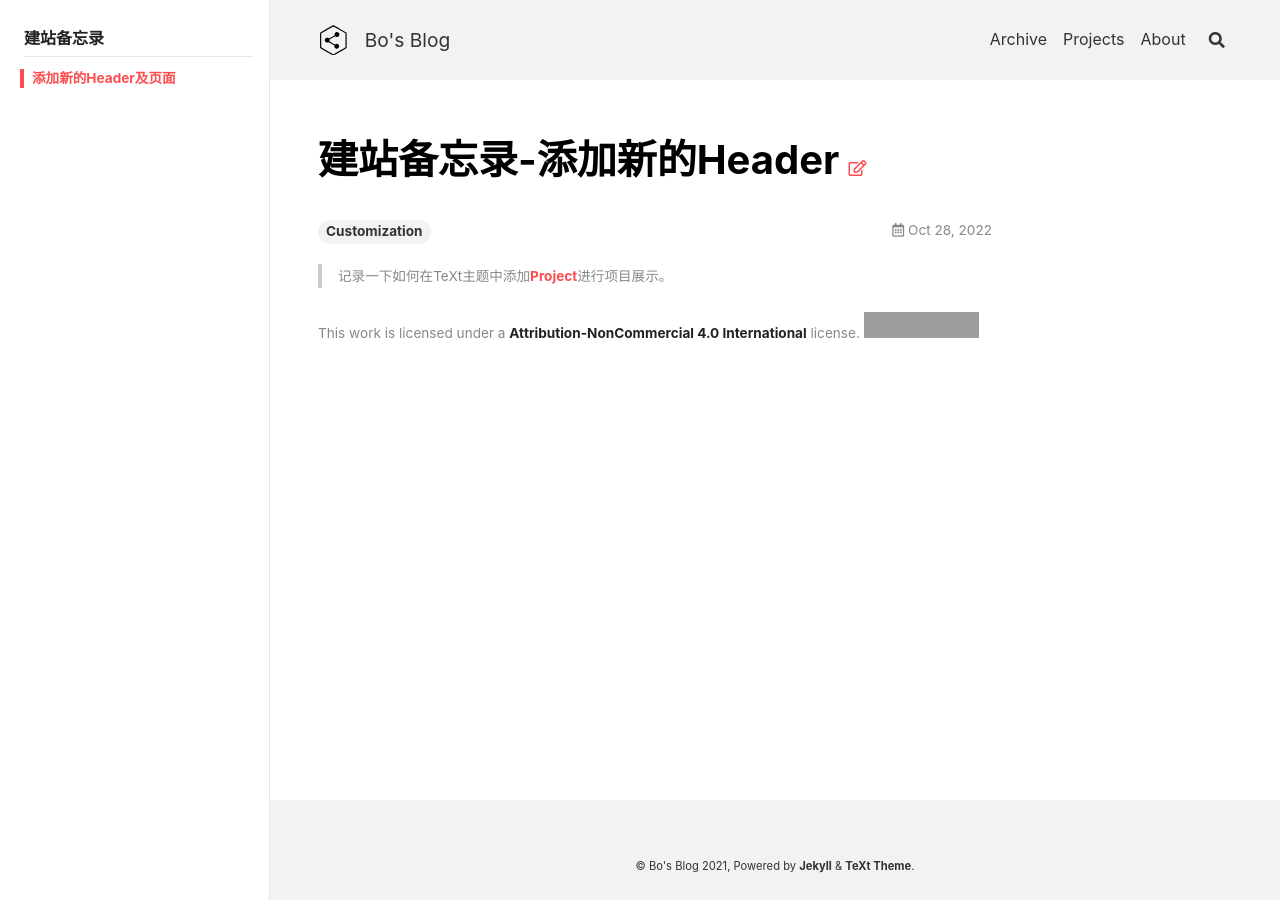
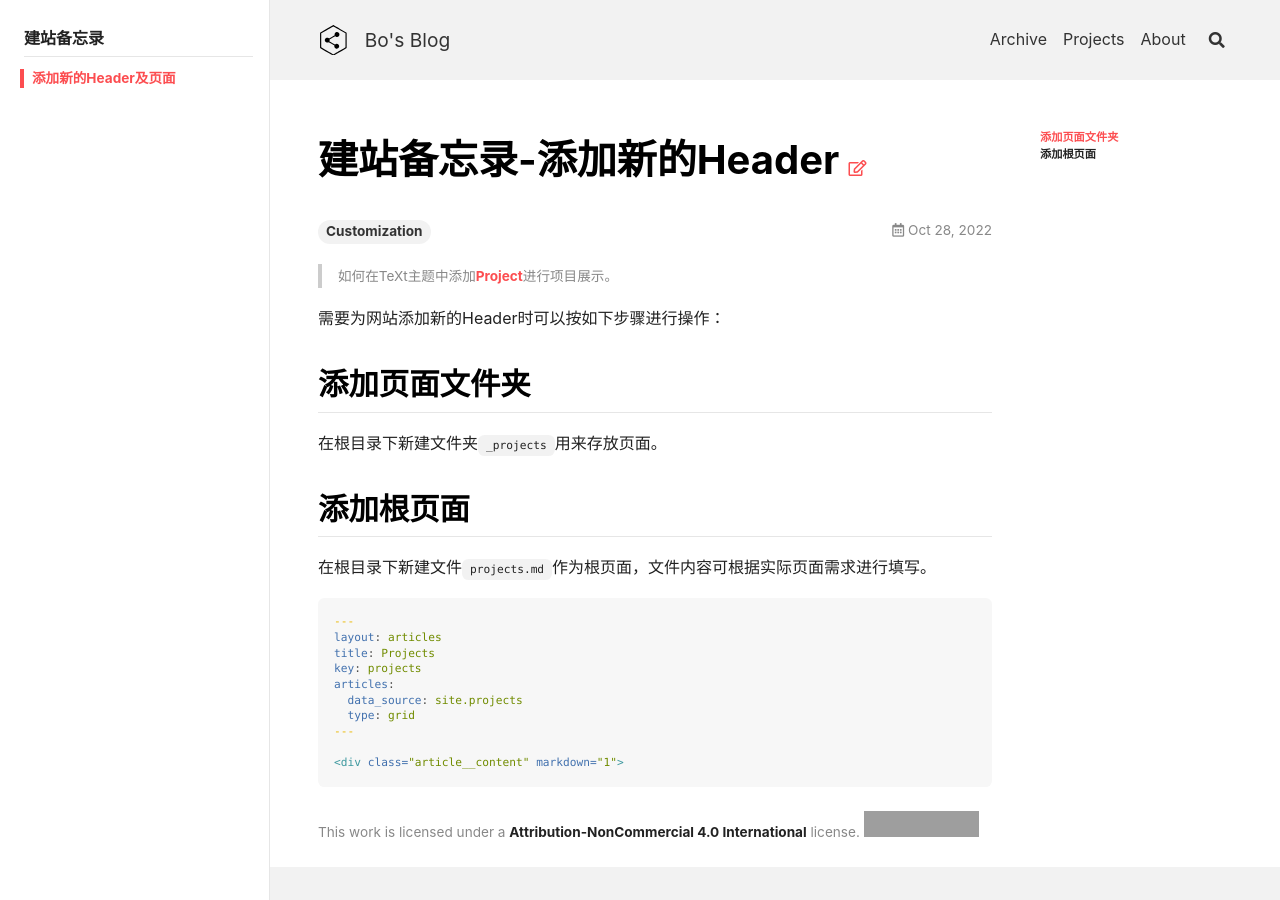
Before and after one commit to peng00bo00/peng00bo00_previous_blog, a Jekyll site: the page built from _posts/2022-10-28-Add-Header.md, in a window 1280 px wide. Built offline with Jekyll 4.4.1, drawn with Linux system fonts in a browser that asks for light colours; grey boxes are pictures that could not be loaded.

Commit message:
Update 2022-10-28-Add-Header.md

````diff
--- a/_posts/2022-10-28-Add-Header.md
+++ b/_posts/2022-10-28-Add-Header.md
@@ -9,5 +9,29 @@ sidebar:
   nav: customization
 ---
 
-> 记录一下如何在TeXt主题中添加[Project](/projects.html)进行项目展示。
+> 如何在TeXt主题中添加[Project](/projects.html)进行项目展示。
 <!--more-->
+
+需要为网站添加新的Header时可以按如下步骤进行操作：
+
+## 添加页面文件夹
+
+在根目录下新建文件夹`_projects`用来存放页面。
+
+## 添加根页面
+
+在根目录下新建文件`projects.md`作为根页面，文件内容可根据实际页面需求进行填写。
+
+
+```md
+---
+layout: articles
+title: Projects
+key: projects
+articles:
+  data_source: site.projects
+  type: grid
+---
+
+<div class="article__content" markdown="1">
+```
````
